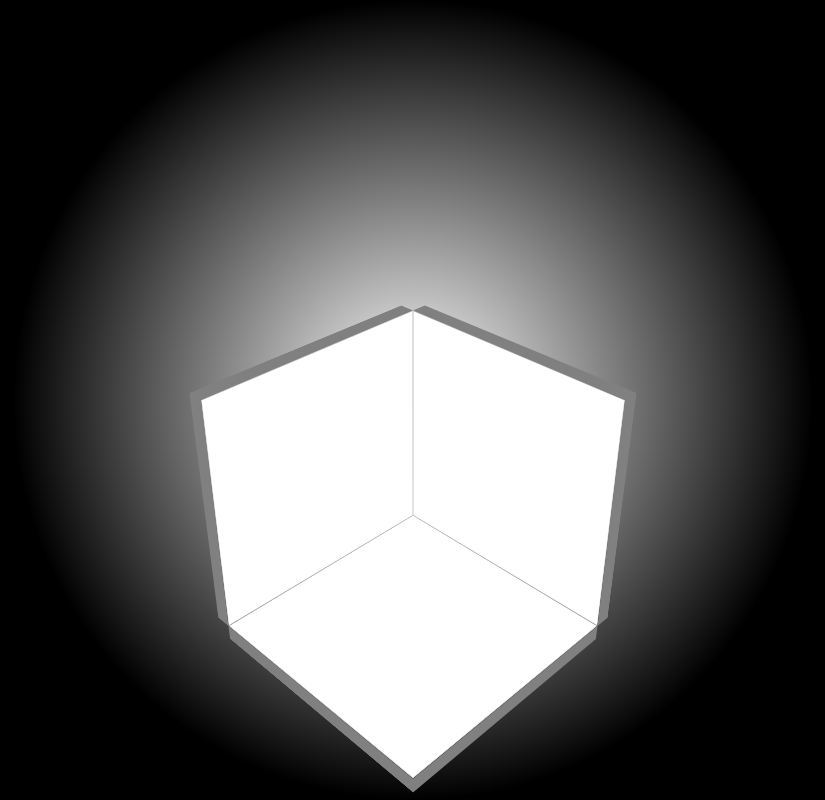
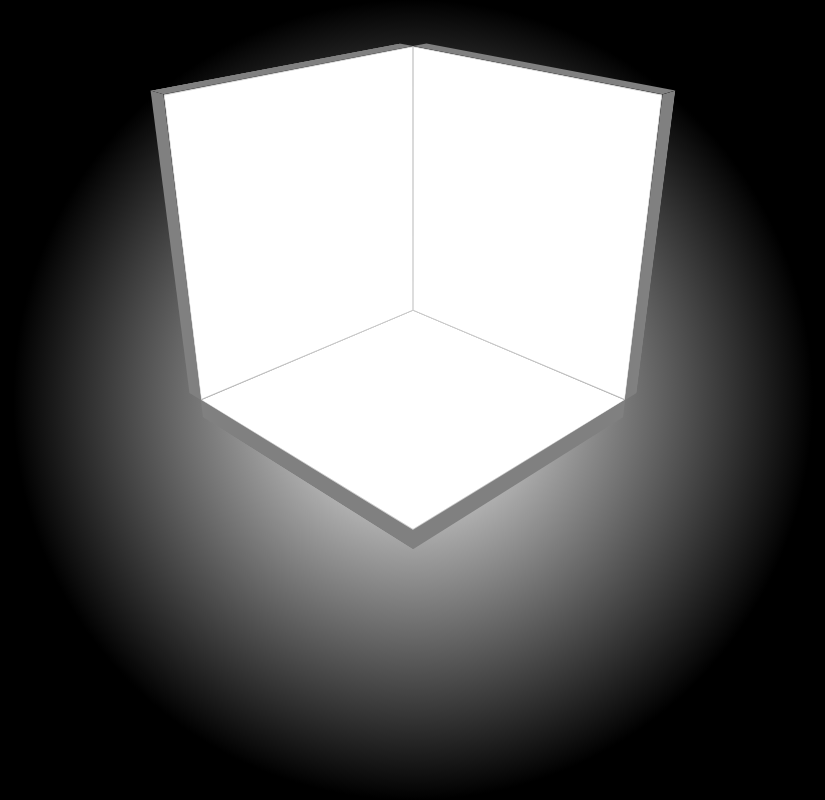
Before and after one commit to pinattutaro/room, a plain HTML site: page sample/template.html in a window 1280 px wide. Shown: the whole page, without its empty margins (227-1052 px from the left). Drawn offline with Linux system fonts and the light colour scheme.

Commit message:
chenge vertical

```diff
--- a/sample/template.html
+++ b/sample/template.html
@@ -8,7 +8,7 @@
 </head>
 <body>
     <div class="room">
-        <div class="object" style="--vertical: -300px;">
+        <div class="object" style="--vertical: calc(-1*var(--vertical))">
             <div class="base"></div>
             <div class="object right">
                 <div class="base"></div>
```
